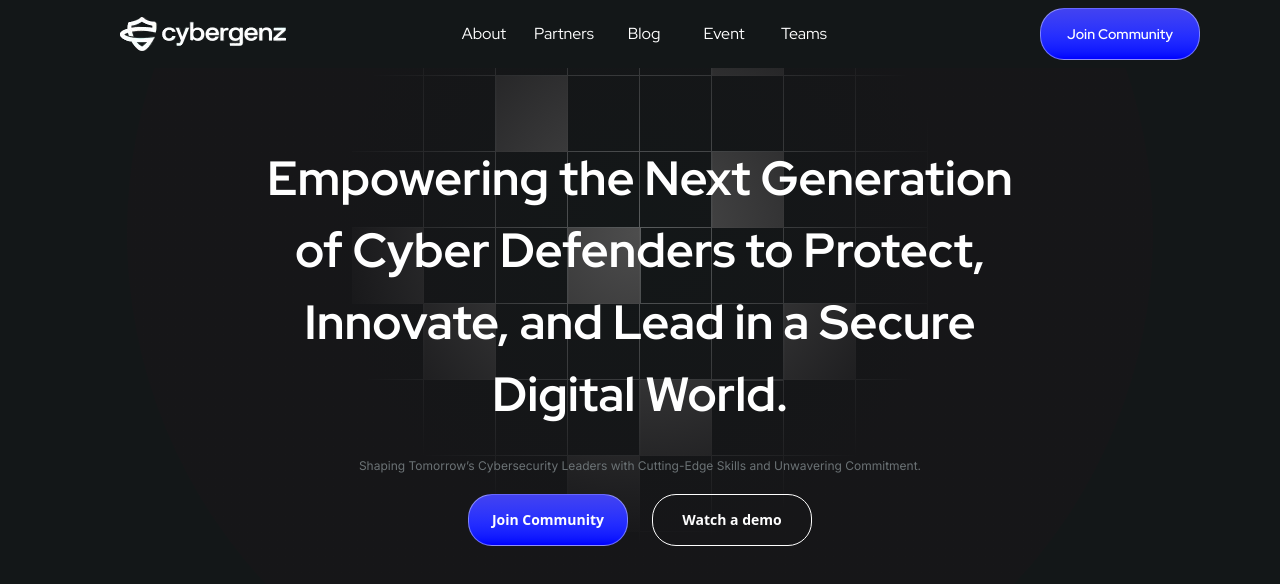
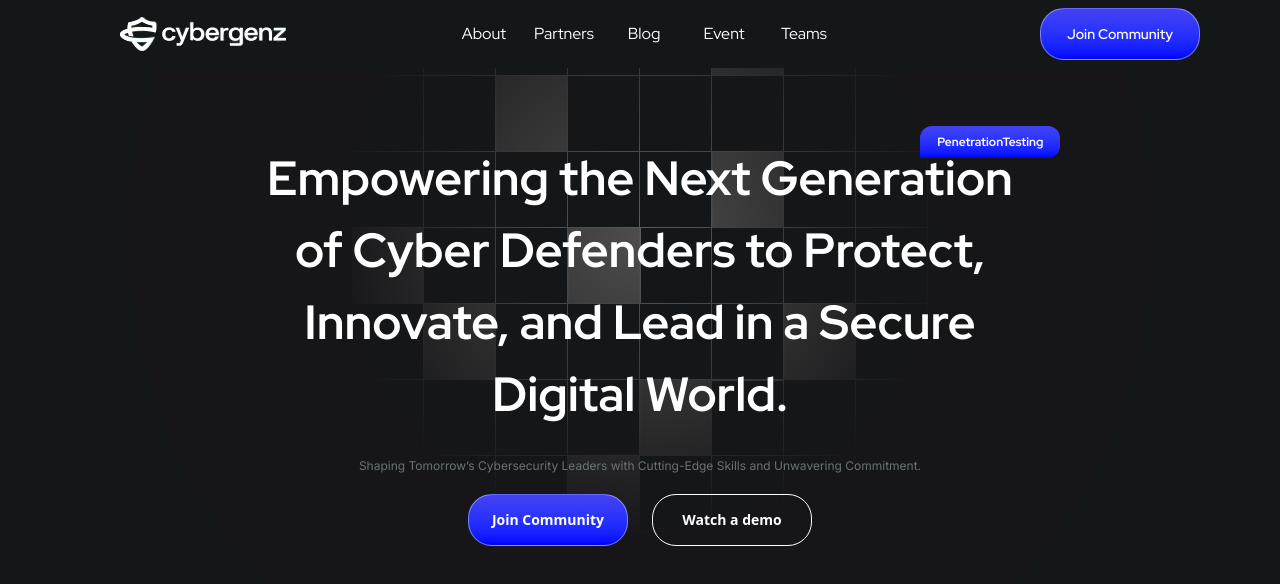
Before and after one commit to Ife-Banks/Cyber-GenZ, a React (Vite) app: page / in a window 1280 px wide. Shown: the top 584 px of the page. Built offline with nearby package versions, Linux system fonts and the light colour scheme.

Commit message:
Pentesting Added

```diff
--- a/src/components/HeroSec.jsx
+++ b/src/components/HeroSec.jsx
@@ -73,7 +73,7 @@ const Hero = () => {
             <Navigate/>
             {/* HEroText */}
             <div className='z-1 absolute top-[20%]  lg:top-[22%] md:max-lg::top-[30%] text-white w-[100%] sm:max-lg:w-[90%] lg:w-[63%] flex flex-col gap-y-5 items-center '>
-                <h1 className='font-bold  text-3xl/12 sm:max-md:text-4xl/15 md:text-5xl/18 text-center p-2 font-redHat '>Empowering the Next Generation of Cyber Defenders to Protect, Innovate, and Lead in a Secure Digital World.</h1>
+                <h1 className='font-bold  text-3xl/12 sm:max-md:text-4xl/15 md:text-5xl/18 text-center p-2 font-redHat '>Empowering the Next <span className="after:absolute after:text-xs after:rounded-xl after:py-2 after:w-35 after:text-white after:left-10 after:lg:left-40 after:-top-5 after:rounded-bl-none after:content-['PenetrationTesting'] relative after:bg-[linear-gradient(180deg,_#4343F1_0%,_#00F_100%)] after:bg-[linear-gradient(180deg,_color(display-p3_0.2611_0.2611_0.9083)_0%,_color(display-p3_0_0_1)_100%)] "> Generation</span> of Cyber Defenders to Protect, Innovate, and Lead in a Secure Digital World.</h1>
                 <p className='text-xs w-fit text-center text-[#6B7275] text-[color(display-p3_0.424_0.4469_0.4583)] font-inter'>Shaping Tomorrow’s Cybersecurity Leaders with Cutting-Edge Skills and Unwavering Commitment.
                 </p>
                 <div className='flex gap-x-6 justify-center'>
```
